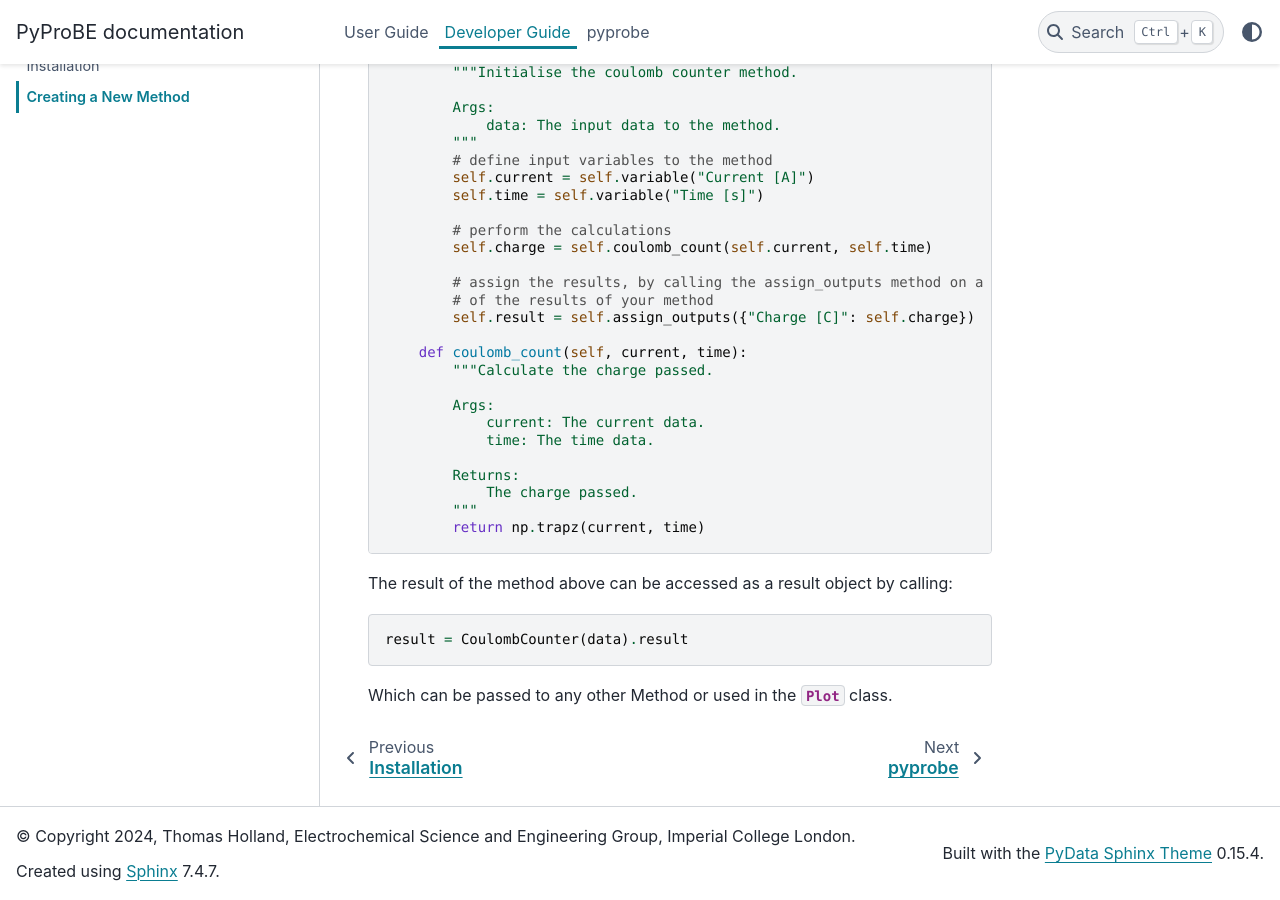
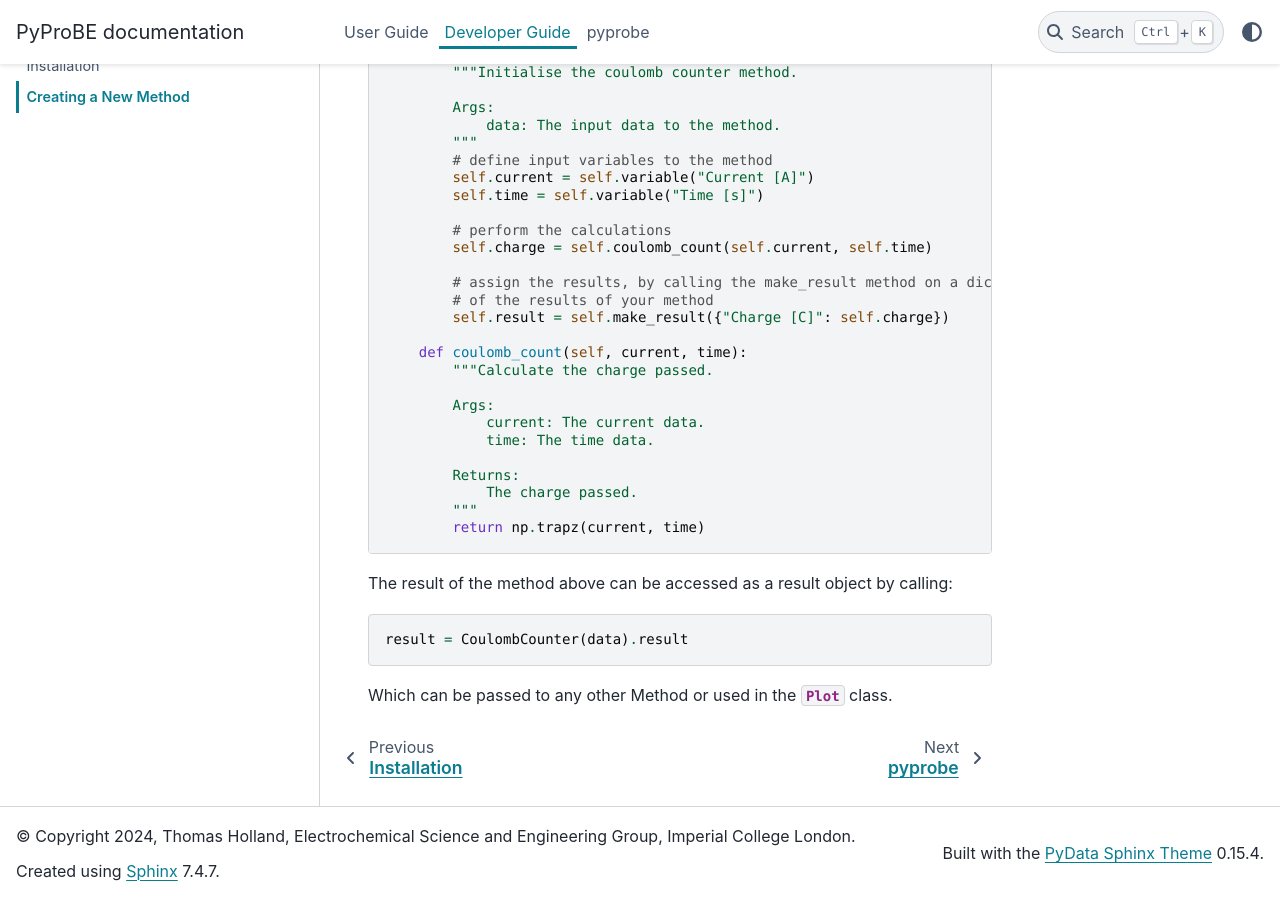
Before and after one commit to ImperialCollegeLondon/PyProBE, a Sphinx documentation site: the page built from docs/source/creating_a_new_method.rst, in a window 1280 px wide and 900 px high, scrolled down 884 px. Built offline with Sphinx 7.4.7 and the PyData theme 0.15.4, drawn with Linux system fonts in a browser that asks for light colours.

Commit message:
Compatibility fixes

```diff
--- a/docs/source/creating_a_new_method.rst
+++ b/docs/source/creating_a_new_method.rst
@@ -45,9 +45,9 @@ however this would have made the code less readable.
             # perform the calculations
             self.charge = self.coulomb_count(self.current, self.time)
 
-            # assign the results, by calling the assign_outputs method on a dictionary
+            # assign the results, by calling the make_result method on a dictionary
             # of the results of your method
-            self.result = self.assign_outputs({"Charge [C]": self.charge})
+            self.result = self.make_result({"Charge [C]": self.charge})
 
         def coulomb_count(self, current, time):
             """Calculate the charge passed.
```
Also changed, not shown: 3 other files.
